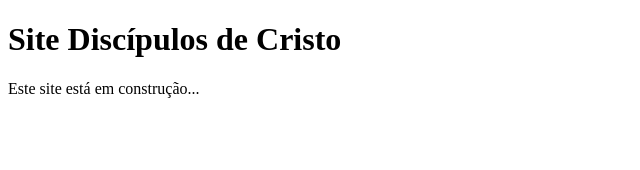
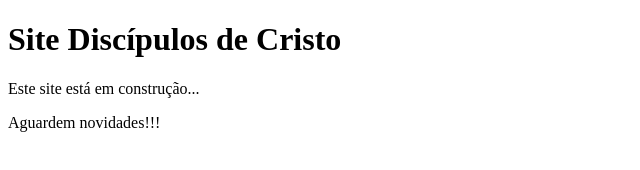
Before and after one commit to Denisson1212/Site-DC, a plain HTML site: page index.html in a window 1280 px wide. Shown: the whole page, without its empty margins (0-640 px from the left). Drawn offline with Linux system fonts and the light colour scheme.

Commit message:
adição teste

```diff
--- a/index.html
+++ b/index.html
@@ -7,5 +7,6 @@
 <body>
     <h1>Site Discípulos de Cristo</h1>
     <p>Este site está em construção...</p>
+    <p>Aguardem novidades!!!</p>
 </body>
 </html>
```
